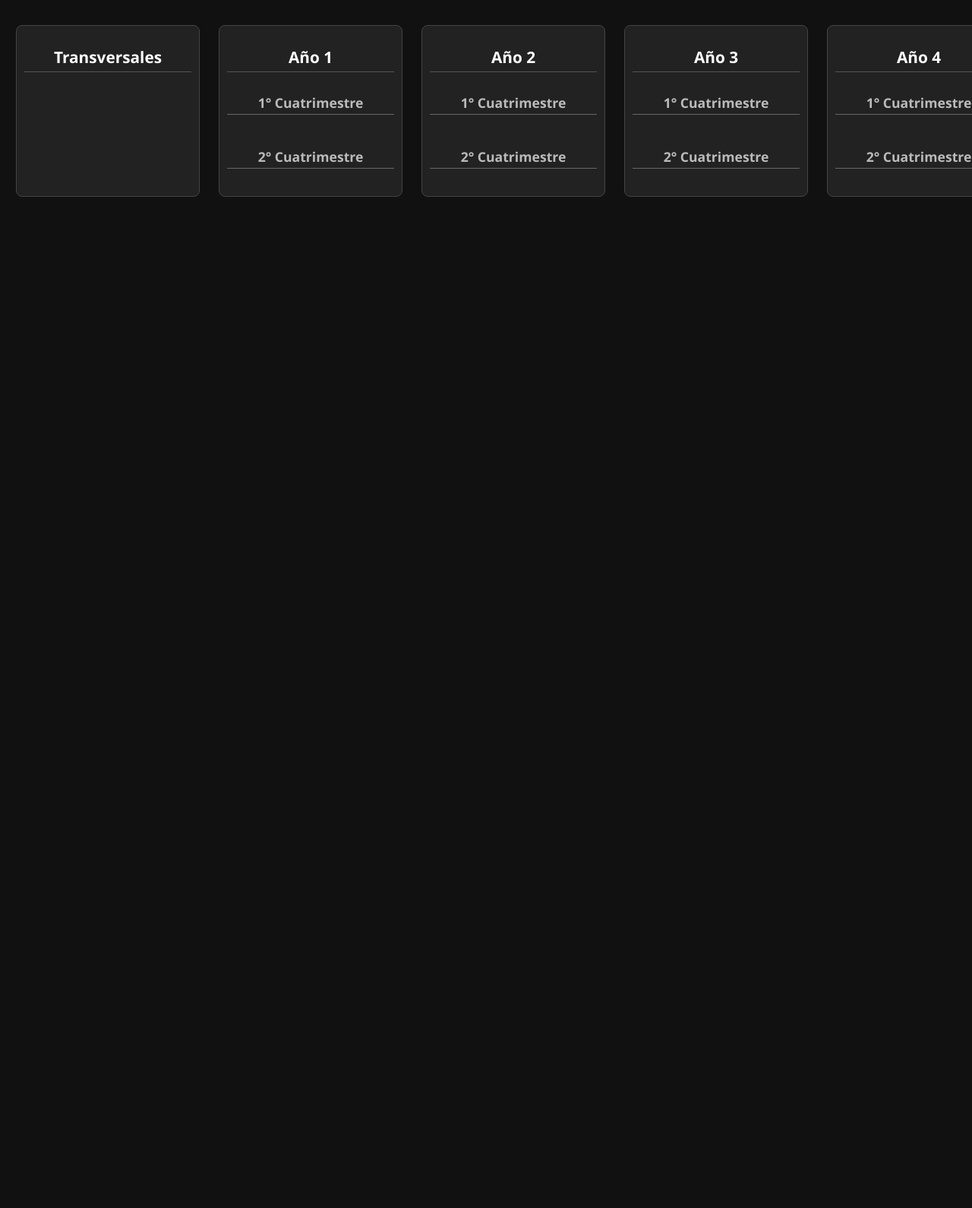
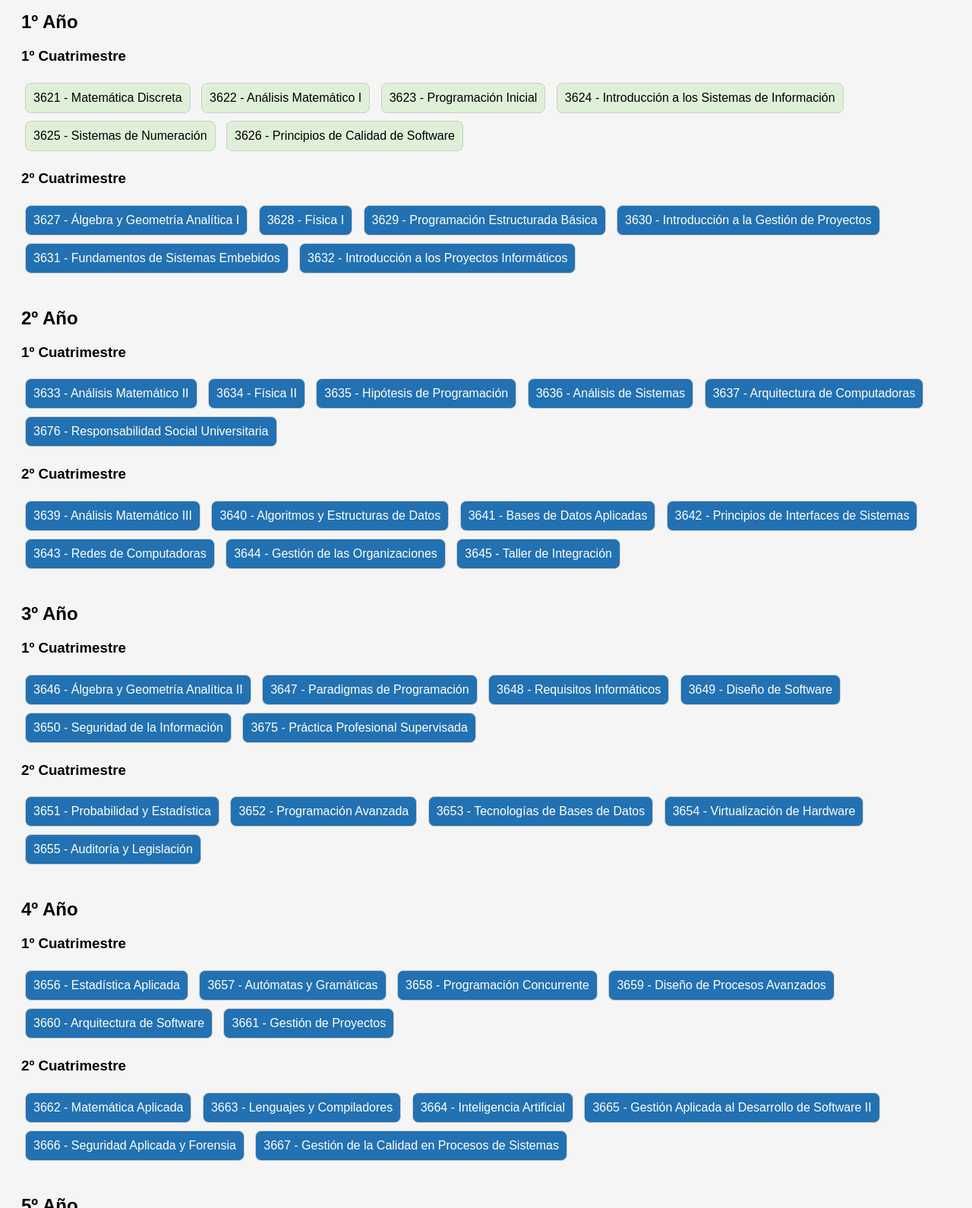
Before and after one commit to ivaa0440/Malla-Ing-Informatica, a plain HTML site: page index.html in a window 1280 px wide. Shown: the part 101-1691 px from the top of the page at 76% size. Before the commit the page ends 800 px from the top, so only its background shows below. Drawn offline with Linux system fonts and the light colour scheme.

Commit message:
Update index1.html

```diff
--- a/index.html
+++ b/index.html
@@ -1,183 +1,149 @@
 <!DOCTYPE html><html lang="es">
 <head>
   <meta charset="UTF-8" />
-  <title>Malla Curricular - Ingeniería en Informática (UNLaM)</title>
+  <meta name="viewport" content="width=device-width, initial-scale=1.0" />
+  <title>Malla Curricular Interactiva - UNLaM</title>
   <style>
     body {
-      margin: 0;
-      background-color: #111;
-      color: #fff;
-      font-family: 'Segoe UI', Tahoma, Geneva, Verdana, sans-serif;
+      font-family: Arial, sans-serif;
+      background: #f5f5f5;
+      padding: 20px;
     }
-    .container {
-      display: flex;
-      overflow-x: auto;
-      padding: 1rem;
-      gap: 15px;
+    h1 {
+      text-align: center;
+      margin-bottom: 30px;
     }
     .year {
-      flex: 0 0 auto;
-      margin: 0 5px;
-      min-width: 220px;
-      border: 1px solid #444;
-      border-radius: 8px;
-      padding: 10px;
-      background-color: #222;
+      margin-bottom: 40px;
     }
-    .year h2 {
-      text-align: center;
-      margin-bottom: 10px;
-      border-bottom: 1px solid #555;
-      padding-bottom: 5px;
-      font-size: 1.3rem;
-    }
-    .term {
-      display: flex;
-      flex-direction: column;
-      gap: 10px;
+    .cuatrimestre {
       margin-bottom: 20px;
     }
-    .term h3 {
-      font-size: 1.1rem;
-      margin-bottom: 6px;
-      border-bottom: 1px solid #666;
-      padding-bottom: 3px;
-      text-align: center;
-      color: #bbb;
+    .materia {
+      border: 1px solid #ccc;
+      padding: 10px;
+      margin: 5px;
+      border-radius: 8px;
+      display: inline-block;
+      background-color: #dff0d8; /* Aprobada */
     }
-    .subject {
-      padding: 8px 12px;
-      border-radius: 6px;
-      position: relative;
-      cursor: pointer;
-      transition: transform 0.15s;
-      box-shadow: 0 0 5px rgba(255,255,255,0.1);
-      background-color: #333;
-      color: #ccc;
-      font-weight: 600;
-      user-select: none;
+    .desbloqueada {
+      background-color: #fff9c4; /* Desbloqueada: amarillo suave */
     }
-    .subject:hover {
-      transform: scale(1.05);
-    }
-    .subject.approved {
-      background-color: #00c853 !important;
-      color: #000;
-      font-weight: 700;
-    }
-    .subject.locked {
-      background-color: #2271b3 !important;
-      color: #fff;
-      cursor: not-allowed;
-    }
-    .subject small {
-      display: block;
-      font-size: 0.75em;
-      opacity: 0.7;
-      margin-bottom: 3px;
-      font-family: monospace;
-    }
-    .tooltip {
-      position: absolute;
-      bottom: 100%;
-      left: 0;
-      background: #444;
-      color: #fff;
-      padding: 5px;
-      border-radius: 4px;
-      white-space: nowrap;
-      opacity: 0;
-      transition: opacity 0.3s;
-      font-size: 0.75em;
-      pointer-events: none;
-      z-index: 10;
-    }
-    .subject:hover .tooltip {
-      opacity: 1;
+    .bloqueada {
+      background-color: #2271b3; /* Bloqueada: azul celeste */
+      color: white;
     }
   </style>
 </head>
 <body>
-  <h1 style="text-align:center; padding: 1rem 0;">Malla Curricular - Ingeniería en Informática (UNLaM)</h1>
-  <div class="container" id="malla"></div>  <script>
-    // Lista de materias (acortada aquí por espacio, pero asegurate de tener la lista completa en tu proyecto)
-    const materias = [
-      // Aquí incluir todas las materias como ya tenías (del año 0 al año 5, incluyendo las electivas y extras)
-    ];
-
-    const estado = JSON.parse(localStorage.getItem("estadoMaterias") || '{}');
-    const malla = document.getElementById('malla');
-
-    function crearColumna(año) {
-      const col = document.createElement('div');
-      col.className = 'year';
-      col.innerHTML = `<h2>${año === 0 ? 'Transversales' : `Año ${año}`}</h2>`;
-      if (año === 0) {
-        const bloque = document.createElement('div');
-        bloque.className = 'term';
-        materias.filter(m => m.año === 0).forEach(mat => {
-          const div = crearMateriaDiv(mat);
-          bloque.appendChild(div);
-        });
-        col.appendChild(bloque);
-      } else {
-        for (let cuat = 1; cuat <= 2; cuat++) {
-          const bloque = document.createElement('div');
-          bloque.className = 'term';
-          bloque.innerHTML = `<h3>${cuat}° Cuatrimestre</h3>`;
-          materias.filter(m => m.año === año && m.cuatrimestre === cuat).forEach(mat => {
-            const div = crearMateriaDiv(mat);
-            bloque.appendChild(div);
-          });
-          col.appendChild(bloque);
-        }
-      }
-      return col;
-    }
-
-    function crearMateriaDiv(mat) {
-      const div = document.createElement('div');
-      div.className = 'subject';
-      div.dataset.codigo = mat.codigo;
-      div.dataset.correlativas = mat.correlativas.join(',');
-      div.innerHTML = `<small>${mat.codigo}</small>${mat.nombre}<div class="tooltip"></div>`;
-      return div;
-    }
-
-    malla.appendChild(crearColumna(0));
-    for(let año=1; año<=5; año++) {
-      malla.appendChild(crearColumna(año));
-    }
-
-    function actualizarEstado() {
-      document.querySelectorAll('.subject').forEach(div => {
-        const codigo = div.dataset.codigo;
-        const aprobada = estado[codigo];
-        const faltan = div.dataset.correlativas.split(',').filter(c => c && !estado[c]);
-
-        div.classList.remove('approved', 'locked');
-        div.querySelector('.tooltip').textContent = '';
-
-        if (aprobada) {
-          div.classList.add('approved');
-        } else if (faltan.length > 0) {
-          div.classList.add('locked');
-          div.querySelector('.tooltip').textContent = 'Faltan: ' + faltan.join(', ');
-        }
-      });
-    }
-
-    malla.addEventListener('click', (ev) => {
-      const div = ev.target.closest('.subject');
-      if (!div) return;
-      if (div.classList.contains('locked')) return;
-
-      const cod = div.dataset.codigo;
-      estado[cod] = !estado[cod];
-      localStorage.setItem("estadoMaterias", JSON.stringify(estado));
-      actualizarEstado();
-    });
-
-    actualizarEstado();
-  </script></body>
+  <h1>Malla Curricular Interactiva - Ingeniería Informática UNLaM</h1>  <!-- Reemplaza esto con un script o lógica que pinte según tus materias reales -->  <div class="year">
+    <h2>1º Año</h2>
+    <div class="cuatrimestre">
+      <h3>1º Cuatrimestre</h3>
+      <div class="materia">3621 - Matemática Discreta</div>
+      <div class="materia">3622 - Análisis Matemático I</div>
+      <div class="materia">3623 - Programación Inicial</div>
+      <div class="materia">3624 - Introducción a los Sistemas de Información</div>
+      <div class="materia">3625 - Sistemas de Numeración</div>
+      <div class="materia">3626 - Principios de Calidad de Software</div>
+    </div>
+    <div class="cuatrimestre">
+      <h3>2º Cuatrimestre</h3>
+      <div class="materia bloqueada">3627 - Álgebra y Geometría Analítica I</div>
+      <div class="materia bloqueada">3628 - Física I</div>
+      <div class="materia bloqueada">3629 - Programación Estructurada Básica</div>
+      <div class="materia bloqueada">3630 - Introducción a la Gestión de Proyectos</div>
+      <div class="materia bloqueada">3631 - Fundamentos de Sistemas Embebidos</div>
+      <div class="materia bloqueada">3632 - Introducción a los Proyectos Informáticos</div>
+    </div>
+  </div>  <div class="year">
+    <h2>2º Año</h2>
+    <div class="cuatrimestre">
+      <h3>1º Cuatrimestre</h3>
+      <div class="materia bloqueada">3633 - Análisis Matemático II</div>
+      <div class="materia bloqueada">3634 - Física II</div>
+      <div class="materia bloqueada">3635 - Hipótesis de Programación</div>
+      <div class="materia bloqueada">3636 - Análisis de Sistemas</div>
+      <div class="materia bloqueada">3637 - Arquitectura de Computadoras</div>
+      <div class="materia bloqueada">3676 - Responsabilidad Social Universitaria</div>
+    </div>
+    <div class="cuatrimestre">
+      <h3>2º Cuatrimestre</h3>
+      <div class="materia bloqueada">3639 - Análisis Matemático III</div>
+      <div class="materia bloqueada">3640 - Algoritmos y Estructuras de Datos</div>
+      <div class="materia bloqueada">3641 - Bases de Datos Aplicadas</div>
+      <div class="materia bloqueada">3642 - Principios de Interfaces de Sistemas</div>
+      <div class="materia bloqueada">3643 - Redes de Computadoras</div>
+      <div class="materia bloqueada">3644 - Gestión de las Organizaciones</div>
+      <div class="materia bloqueada">3645 - Taller de Integración</div>
+    </div>
+  </div>  <div class="year">
+    <h2>3º Año</h2>
+    <div class="cuatrimestre">
+      <h3>1º Cuatrimestre</h3>
+      <div class="materia bloqueada">3646 - Álgebra y Geometría Analítica II</div>
+      <div class="materia bloqueada">3647 - Paradigmas de Programación</div>
+      <div class="materia bloqueada">3648 - Requisitos Informáticos</div>
+      <div class="materia bloqueada">3649 - Diseño de Software</div>
+      <div class="materia bloqueada">3650 - Seguridad de la Información</div>
+      <div class="materia bloqueada">3675 - Práctica Profesional Supervisada</div>
+    </div>
+    <div class="cuatrimestre">
+      <h3>2º Cuatrimestre</h3>
+      <div class="materia bloqueada">3651 - Probabilidad y Estadística</div>
+      <div class="materia bloqueada">3652 - Programación Avanzada</div>
+      <div class="materia bloqueada">3653 - Tecnologías de Bases de Datos</div>
+      <div class="materia bloqueada">3654 - Virtualización de Hardware</div>
+      <div class="materia bloqueada">3655 - Auditoría y Legislación</div>
+    </div>
+  </div>  <div class="year">
+    <h2>4º Año</h2>
+    <div class="cuatrimestre">
+      <h3>1º Cuatrimestre</h3>
+      <div class="materia bloqueada">3656 - Estadística Aplicada</div>
+      <div class="materia bloqueada">3657 - Autómatas y Gramáticas</div>
+      <div class="materia bloqueada">3658 - Programación Concurrente</div>
+      <div class="materia bloqueada">3659 - Diseño de Procesos Avanzados</div>
+      <div class="materia bloqueada">3660 - Arquitectura de Software</div>
+      <div class="materia bloqueada">3661 - Gestión de Proyectos</div>
+    </div>
+    <div class="cuatrimestre">
+      <h3>2º Cuatrimestre</h3>
+      <div class="materia bloqueada">3662 - Matemática Aplicada</div>
+      <div class="materia bloqueada">3663 - Lenguajes y Compiladores</div>
+      <div class="materia bloqueada">3664 - Inteligencia Artificial</div>
+      <div class="materia bloqueada">3665 - Gestión Aplicada al Desarrollo de Software II</div>
+      <div class="materia bloqueada">3666 - Seguridad Aplicada y Forensia</div>
+      <div class="materia bloqueada">3667 - Gestión de la Calidad en Procesos de Sistemas</div>
+    </div>
+  </div>  <div class="year">
+    <h2>5º Año</h2>
+    <div class="cuatrimestre">
+      <h3>1º Cuatrimestre</h3>
+      <div class="materia bloqueada">3668 - Inteligencia Artificial Aplicada</div>
+      <div class="materia bloqueada">3669 - Innovación y Emprendedorismo</div>
+      <div class="materia bloqueada">3670 - Ciencia de Datos</div>
+      <div class="materia bloqueada">3671 - Proyecto Final de Carrera</div>
+      <div class="materia bloqueada">3672 - Electiva I</div>
+    </div>
+    <div class="cuatrimestre">
+      <h3>2º Cuatrimestre</h3>
+      <div class="materia bloqueada">3673 - Electiva II</div>
+      <div class="materia bloqueada">3674 - Electiva III</div>
+    </div>
+  </div>  <div class="year">
+    <h2>Electivas</h2>
+    <div class="materia bloqueada">3677 - Lenguaje Orientado a Negocios</div>
+    <div class="materia bloqueada">3678 - Tecnologías en Seguridad</div>
+    <div class="materia bloqueada">3679 - Visión Artificial</div>
+  </div>  <div class="year">
+    <h2>Conocimientos Comunes</h2>
+    <div class="materia bloqueada">901 - Inglés Transversal Nivel I</div>
+    <div class="materia bloqueada">902 - Inglés Transversal Nivel II</div>
+    <div class="materia bloqueada">903 - Inglés Transversal Nivel III</div>
+    <div class="materia bloqueada">911 - Computación Transversal Nivel I</div>
+    <div class="materia bloqueada">912 - Computación Transversal Nivel II</div>
+  </div>
+</body>
 </html>
```
